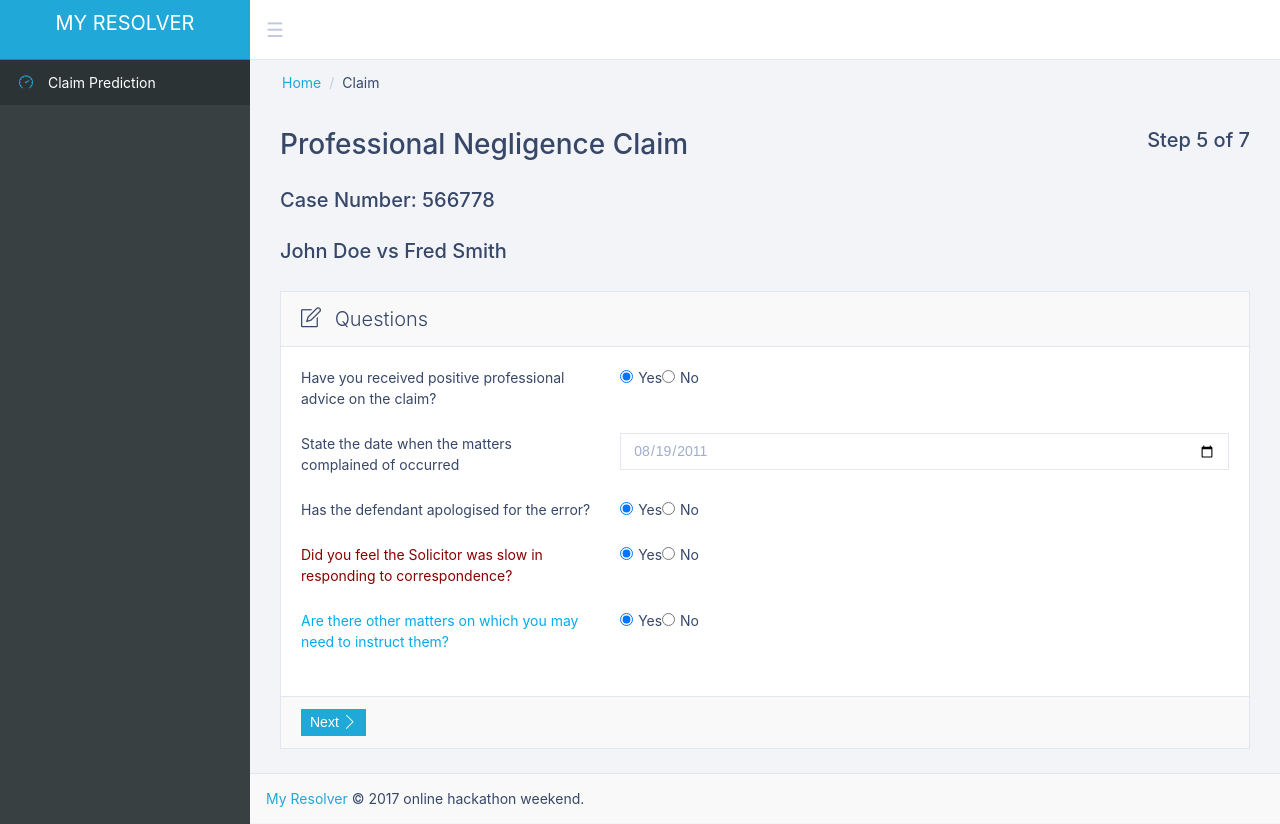
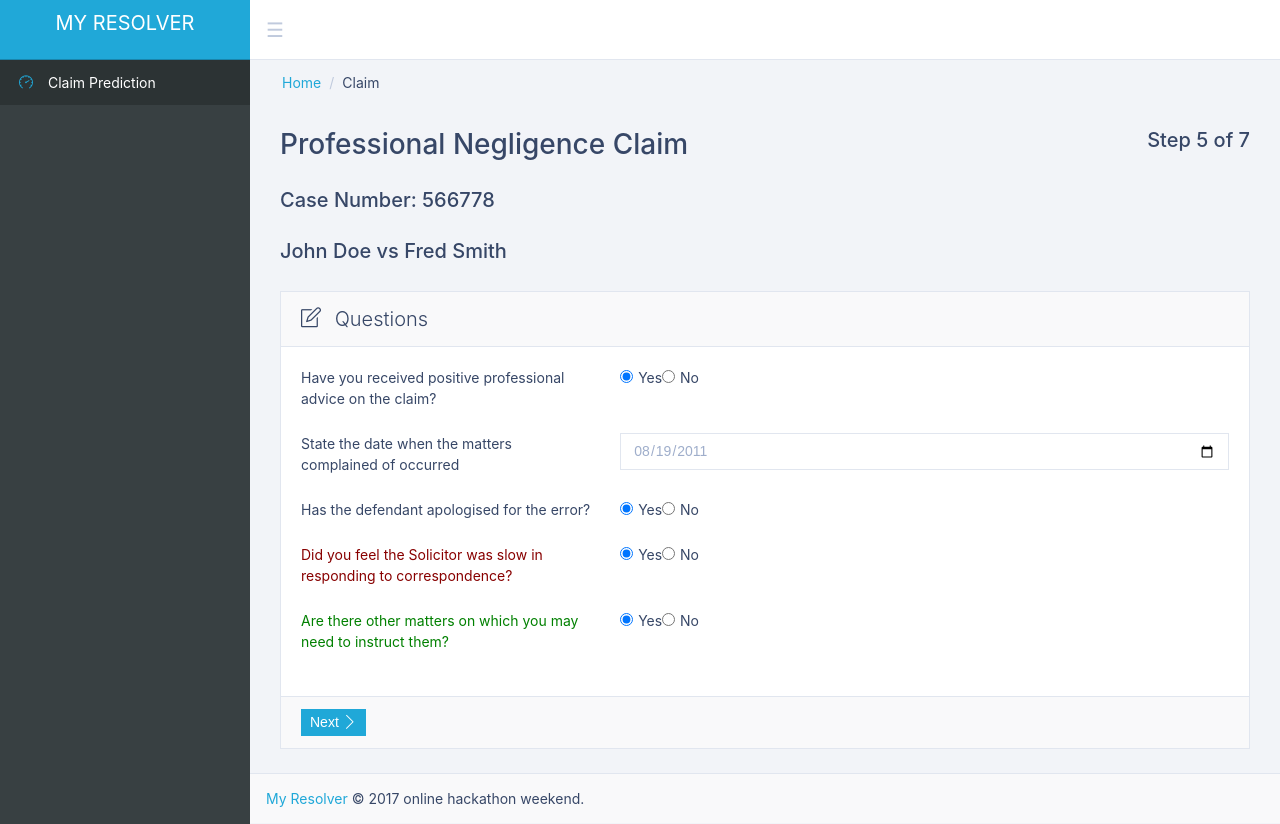
Before and after one commit to ChrisGrigg/online-courts-hackathon, a Vue app: page /#/claim in a window 1280 px wide. Built offline with nearby package versions, Linux system fonts and the light colour scheme; what vue-localforage would draw is missing.

Commit message:
Change colour of text

```diff
--- a/src/views/Claim.vue
+++ b/src/views/Claim.vue
@@ -66,7 +66,7 @@
             </div>
           </div>
           <div class="form-group row">
-            <label class="col-md-4 form-control-label blue">Are there other matters on which you may need to instruct them?</label>
+            <label class="col-md-4 form-control-label green">Are there other matters on which you may need to instruct them?</label>
             <div class="col-md-8">
               <form id="mattersInstructForm">
                 <label class="radio-inline">
@@ -130,7 +130,7 @@
   .red {
     color: #880000;
   }
-  .blue {
-    color: #00aced;
+  .green {
+    color: green;
   }
 </style>
```
